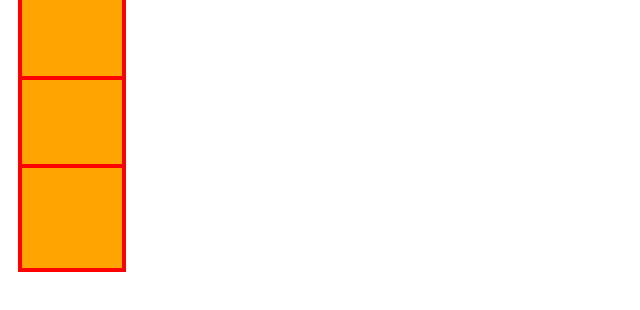
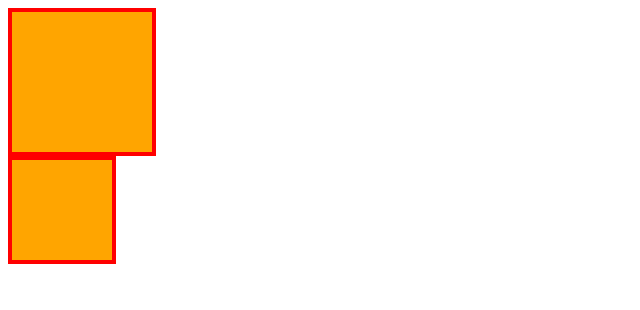
Before and after one commit to luvi-kh/fastcampus-frontend-css, a website: page sec09/index.html in a window 1280 px wide. Shown: the whole page, without its empty margins (0-640 px from the left). Drawn offline with Linux system fonts and the light colour scheme.

Commit message:
sec09: 외부 여백(margin), 내부 여백(padding)

```diff
--- a/sec09/css/main.css
+++ b/sec09/css/main.css
@@ -5,7 +5,10 @@
     width: 100px;
     height: 100px;
     background-color: orange;
-    margin-bottom: 20px;
+    /*margin-bottom: 20px;*/
     border: 4px solid red;
-    margin: -20px 10px;
+    /*margin: -20px 10px;*/
 }
+.container .item:first-child {
+    padding: 20px;
+}
--- a/sec09/index.html
+++ b/sec09/index.html
@@ -11,7 +11,7 @@
   <div class="container">
     <div class="item"></div>
     <div class="item"></div>
-    <div class="item"></div>
+    <!--<div class="item"></div>-->
   </div>
 </div>
 </body>
```
Also changed, not shown: README.md.
